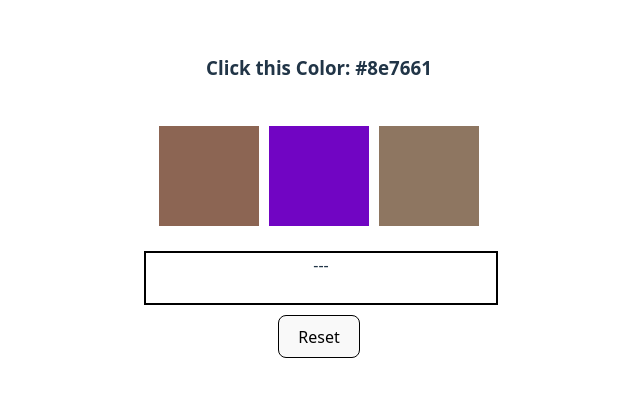
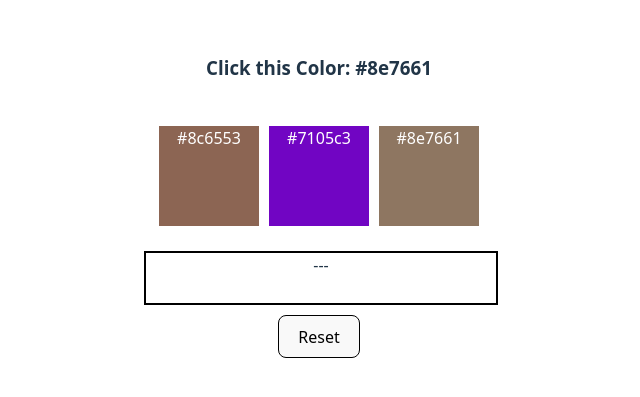
Before and after one commit to meganclapinski25/color-challenge, a React (Vite) app in the folder color-challenge/: page / in a window 1280 px wide. Shown: the part 203-600 px from the top of the page, without its empty margins (321-961 px from the left). Built offline with nearby package versions, Linux system fonts and the light colour scheme.

Commit message:
added a test for placeholding

```diff
--- a/color-challenge/src/App.jsx
+++ b/color-challenge/src/App.jsx
@@ -32,9 +32,9 @@ function App() {
 
         <h3>Click this Color: {correctColor}</h3>
         <div className='container'>
-          <div className='square' style={{ backgroundColor: color[0] }}> </div>
-          <div className='square ' style={{ backgroundColor: color[1] }}> </div>
-          <div className='square ' style={{ backgroundColor: color[2] }}> </div>
+          <div className='square' style={{ backgroundColor: color[0] }}>{color[0]} </div>
+          <div className='square ' style={{ backgroundColor: color[1] }}>{color[1]} </div>
+          <div className='square ' style={{ backgroundColor: color[2] }}> {color[2]}</div>
 
 
         </div>
--- a/color-challenge/src/index.css
+++ b/color-challenge/src/index.css
@@ -73,6 +73,7 @@ button:focus-visible {
   height: 100px;
   border: 5px black;
   background-color: black;
+ color: white;
 }
 .container{
   display:flex;
```
